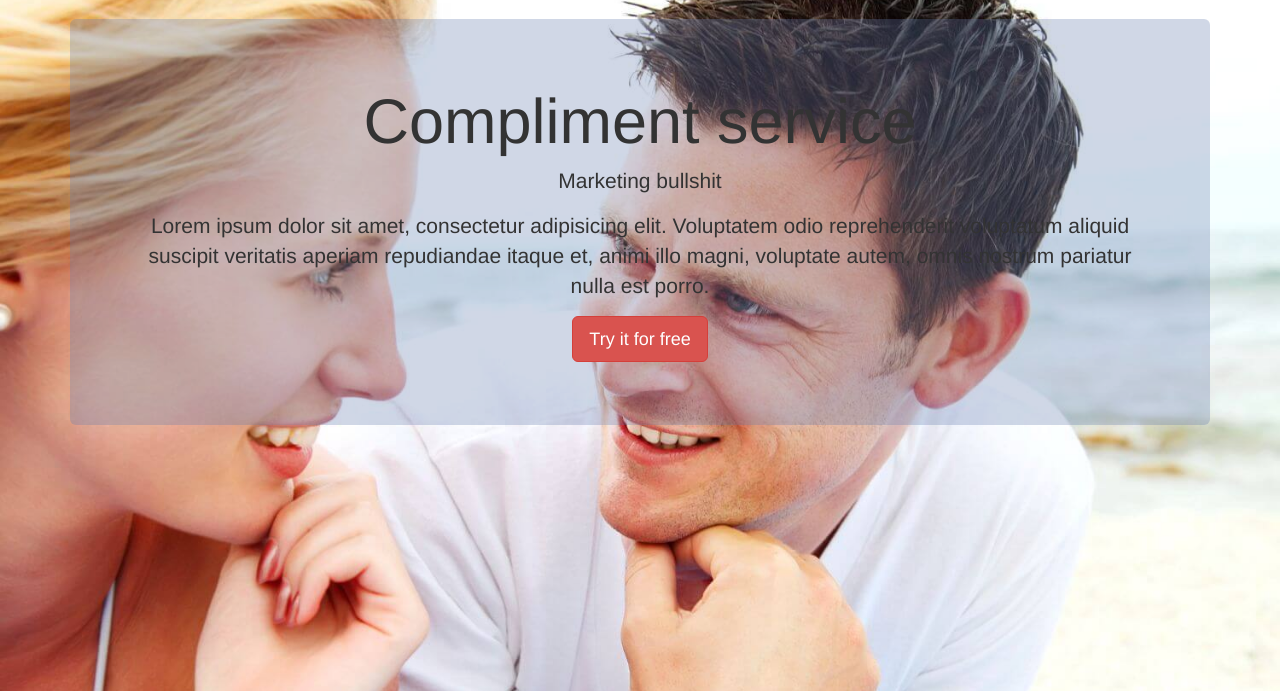
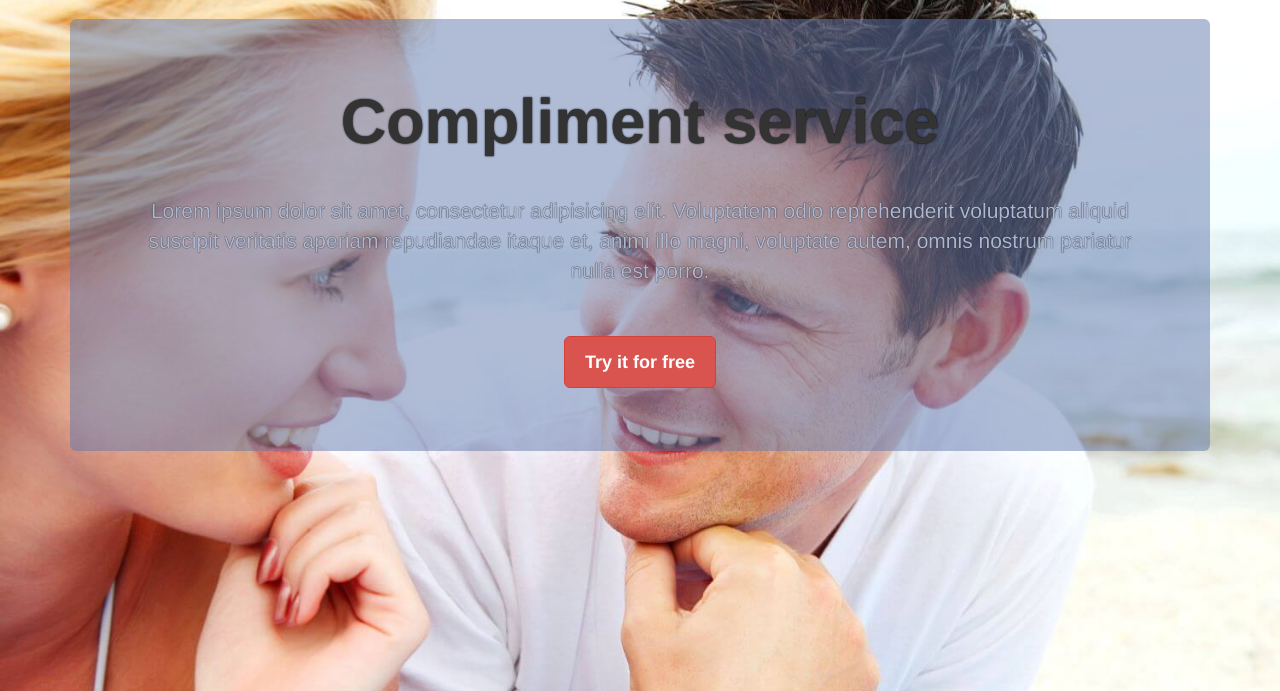
Before and after one commit to miletskiy/compliment, a Django app: template core/templates/core.html in a window 1280 px wide. Shown: the part 51-742 px from the top of the page. Run offline with Django 3.2, Linux system fonts and the light colour scheme; the template is opened without the code that fills it, so the values that code supplies are empty; parts of the project's set-up code (start-up, migrations or seed data) failed here and were passed over; some libraries are stand-ins or nearby versions.

Commit message:
Work on UI.

```diff
--- a/core/static/css/styles.css
+++ b/core/static/css/styles.css
@@ -8,7 +8,15 @@
   width: 100%;
 }
 h1 {
-  color: #3a5795;
+  color: white;
+  font-weight: bold;
+  text-shadow: 0 0 2px black;
+}
+.description {
+  color: #adb9d3;
+  text-shadow: 0 0 1px black;
+  font-weight: bold;
+  margin: 40px 0;
 }
 .body-background {
   background-image: url('../images/compliment.jpg');
@@ -33,7 +41,7 @@
   background-color: #637bad;
 }
 .jumbotron-custom {
-  background-color: rgba(99, 123, 173, 0.3);
+  background-color: rgba(99, 123, 173, 0.5);
 }
 .errorlist li {
   color: red;
--- a/core/templates/base.html
+++ b/core/templates/base.html
@@ -54,10 +54,9 @@
     {% block container %}
     <div class="jumbotron jumbotron-custom text-center">
       <h1 class="">Compliment service</h1>
-      <p>Marketing bullshit</p>
-      <p>Lorem ipsum dolor sit amet, consectetur adipisicing elit. Voluptatem odio reprehenderit voluptatum aliquid suscipit veritatis aperiam repudiandae itaque et, animi illo magni, voluptate autem, omnis nostrum pariatur nulla est porro.</p>
-      <p class="">
-        <a class="btn btn-lg btn-danger" href="#" role="button">Try it for free</a>
+      <p class="description">Lorem ipsum dolor sit amet, consectetur adipisicing elit. Voluptatem odio reprehenderit voluptatum aliquid suscipit veritatis aperiam repudiandae itaque et, animi illo magni, voluptate autem, omnis nostrum pariatur nulla est porro.</p>
+      <p style="margin-top: 50px;">
+        <a class="btn btn-lg btn-danger" href="#" role="button" style="font-weight: bold; padding: 13px 20px;">Try it for free</a>
       </p>
     </div>
     {% endblock %}
--- a/core/templates/twitter.html
+++ b/core/templates/twitter.html
@@ -10,5 +10,5 @@
         {{ form }}
     <input type="submit" value="Submit" />
     </form>
-    <h3>{{ text }}</h3>
+    <div>{{ text|safe }}</div>
 {% endblock %}
```
Also changed, not shown: core/views.py (+2 -28 lines).
